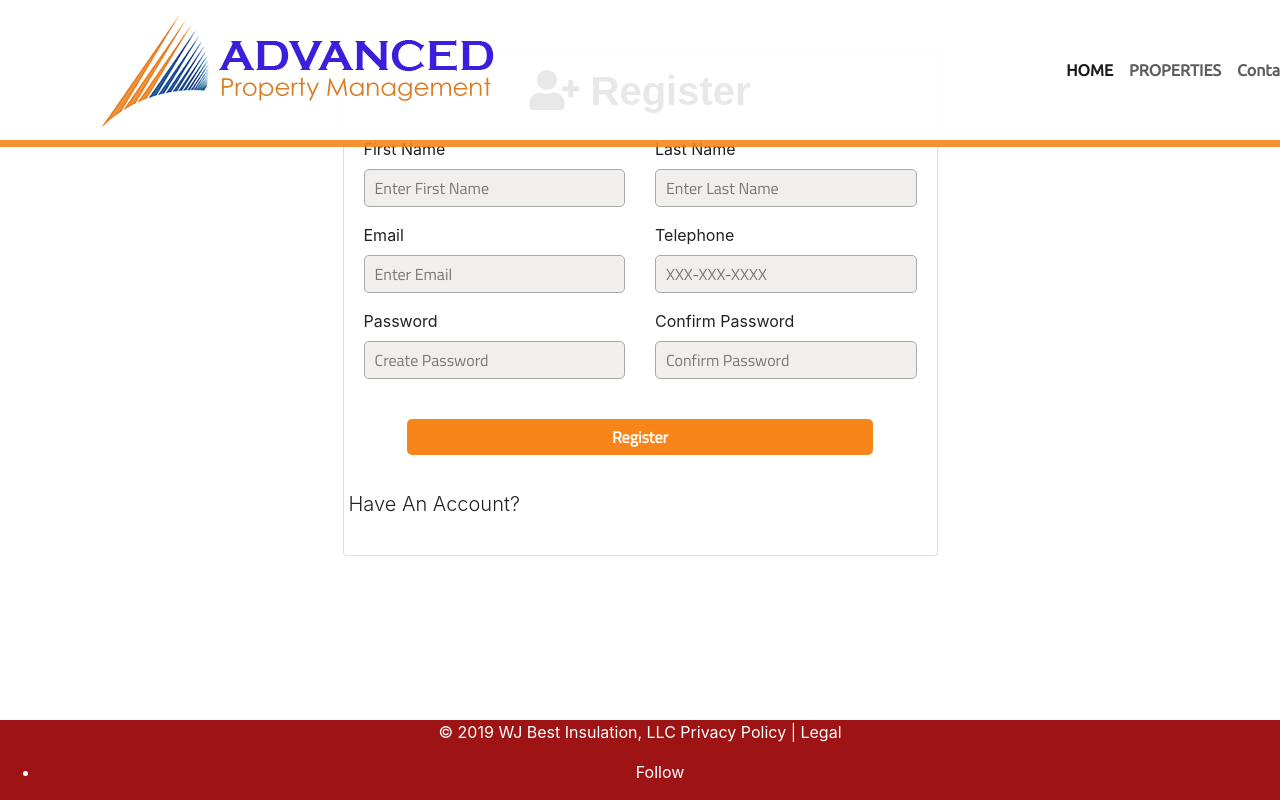
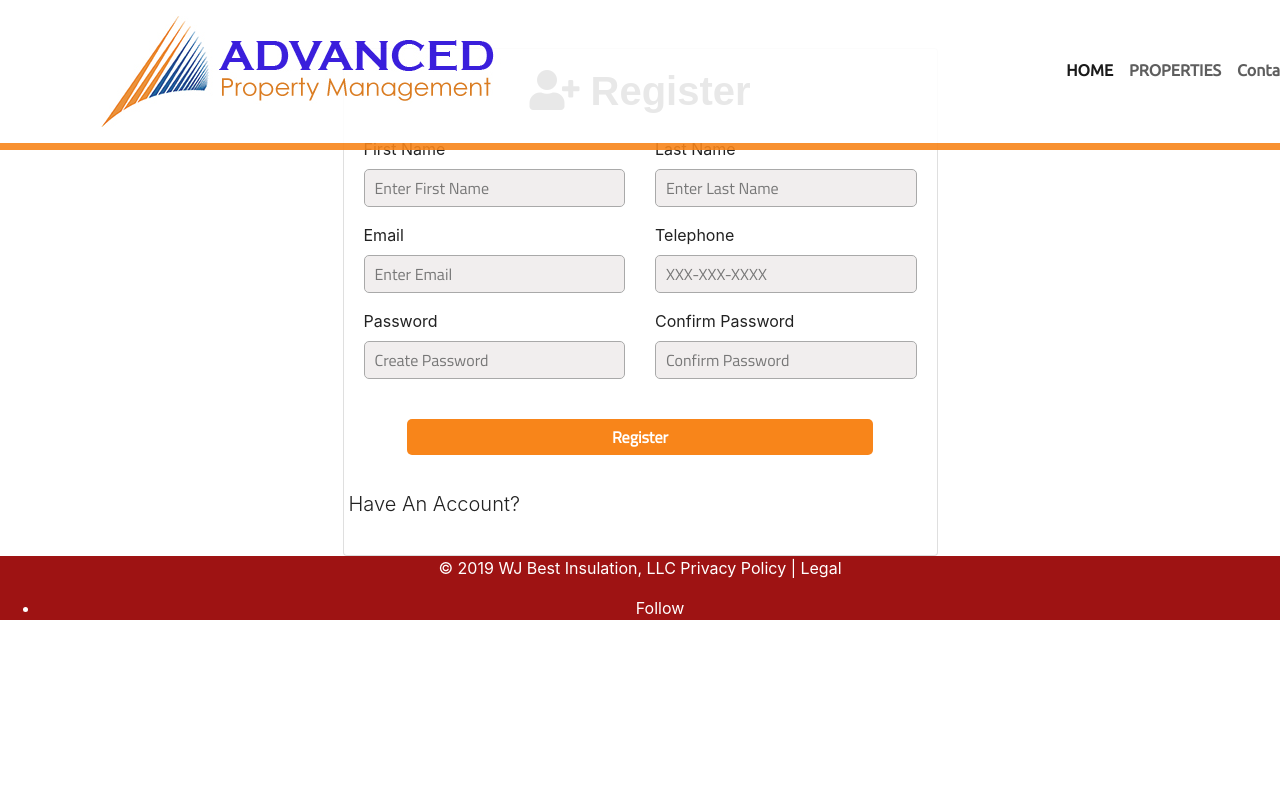
Before and after one commit to cusco1982/WJBestInsulation, a React (Create React App) app in the folder client/: page /Register in a window 1280 px wide. Built offline with nearby package versions, Linux system fonts and the light colour scheme; a web font is replaced by a local one.

Commit message:
working on nav//video needs width:100%

```diff
--- a/client/src/components/Footer/style.css
+++ b/client/src/components/Footer/style.css
@@ -1,5 +1,5 @@
 .footer-container {
-    position: fixed;
+    /* position: fixed; */
     left: 0;
     bottom: 0;
     width: 100%;
--- a/client/src/components/Nav/style.css
+++ b/client/src/components/Nav/style.css
@@ -4,6 +4,7 @@
     top: 0;
     width: 100%;
     background-color: white;
+    height:150px;
     /* color: white; */
     /* text-align: center; */
     opacity: 90%;
--- a/client/src/css/style.css
+++ b/client/src/css/style.css
@@ -173,10 +173,10 @@ th {
   left: 50%;
   min-width: 100%;
   min-height: 100%;
-  width: auto;
-  height: 300px;
+  width: 9000px;
+  height: 1100px;
   z-index: -100;
-  transform: translate(-30%, 49%);
+  transform: translate(-38%, -10%);
 }
 
 .content {
```
